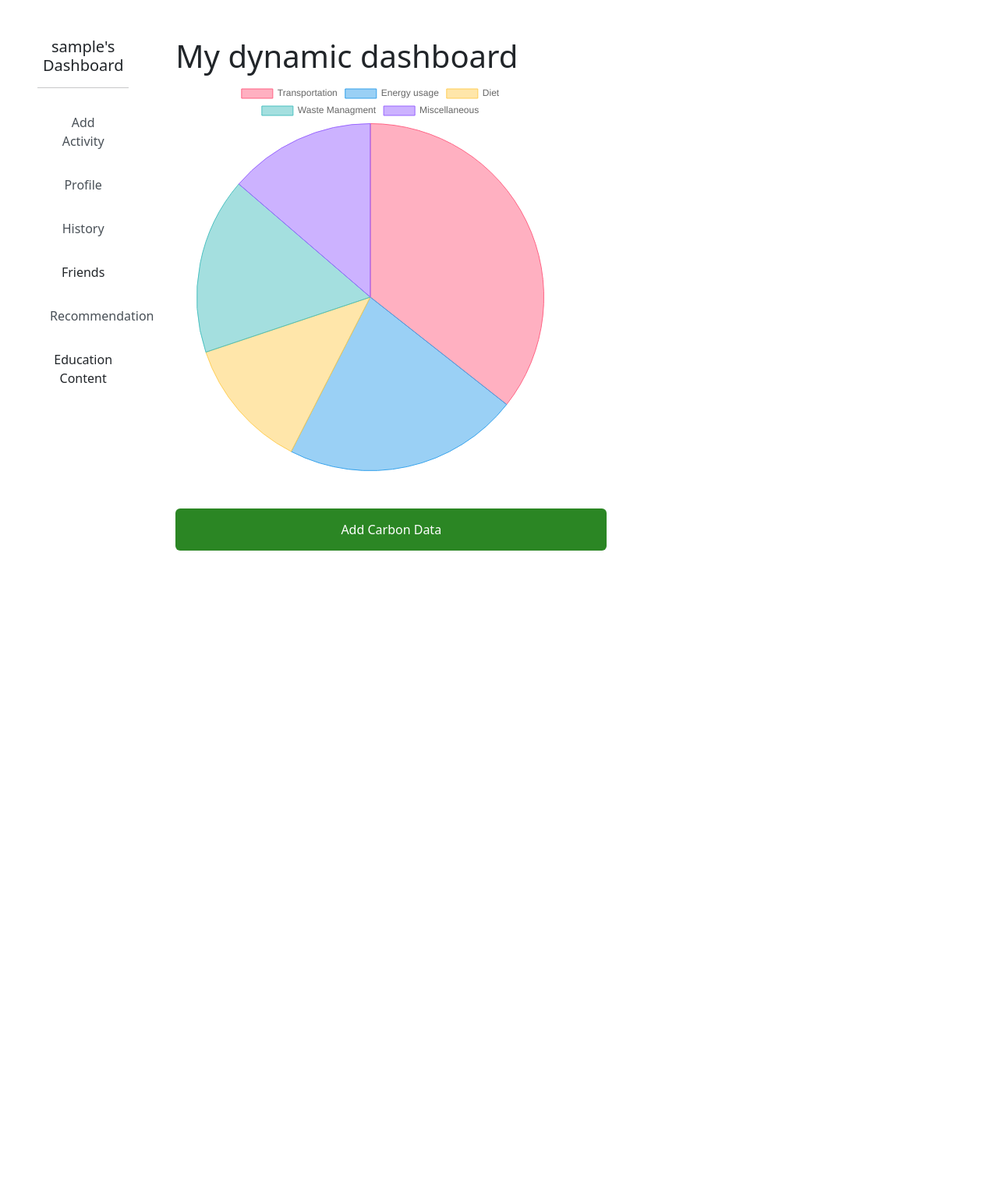
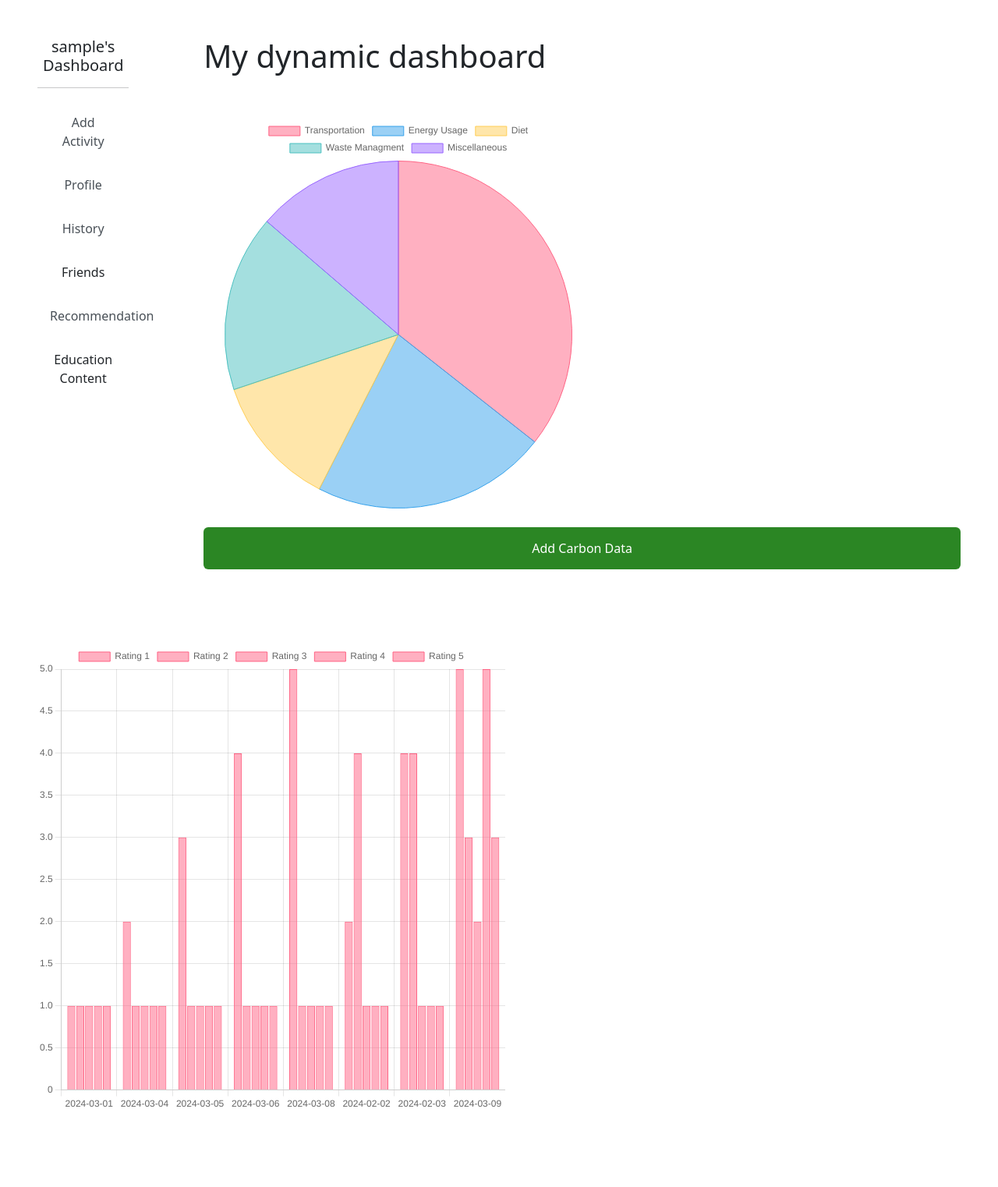
Before and after one commit to LDA526/BIT216-EcoCarbon, a PHP site: page /BIT216-EcoCarbon/dashboard.php in a window 1280 px wide. Shown: the part 74-1596 px from the top of the page at 78% size. Before the commit the page ends 780 px from the top, so only its background shows below. Run offline with PHP 8.4, Linux system fonts and the light colour scheme; the visitor is signed in with stand-in values (Sample User, id 1); data comes from the database, SQL or seed files in the repository.

Commit message:
merged Bernard's branch to main (bar chart)

```diff
--- a/dashboard.php
+++ b/dashboard.php
@@ -16,7 +16,7 @@ if ($conn->connect_error) {
     die("Connection failed: " . $conn->connect_error);
 }
 
-// Fetch rating data from the database
+// Fetch rating data from the database for pie chart
 $sql = "SELECT SUM(rating1) AS total_rating1, SUM(rating2) AS total_rating2, SUM(rating3) AS total_rating3, SUM(rating4) AS total_rating4, SUM(rating5) AS total_rating5 FROM activity_responses";
 $result = $conn->query($sql);
 
@@ -30,6 +30,24 @@ if ($result->num_rows > 0) {
 } else {
     echo "0 results";
 }
+
+// Fetch data from the database for the line chart
+$sqlLine = "SELECT activity_date, rating1, rating2, rating3, rating4, rating5 FROM activity_responses";
+$resultLine = $conn->query($sqlLine);
+
+// Initialize arrays to store fetched data for the line chart
+$datesLine = [];
+$ratingsLine = [];
+
+// Fetch data from the result set for the line chart
+if ($resultLine->num_rows > 0) {
+    while ($row = $resultLine->fetch_assoc()) {
+        $datesLine[] = $row['activity_date'];
+        $ratingsLine[] = [$row['rating1'], $row['rating2'], $row['rating3'], $row['rating4'], $row['rating5']];
+    }
+}
+
+
 
 // Close the database connection
 $conn->close();
@@ -90,17 +108,28 @@ $conn->close();
 
 
 
-            <div class="col-md-8 pt-5">
+            <body>
+                <div class="col p-5">
                     <h1>My dynamic dashboard</h1>
+                    <br><br>
                     <!-- Create a canvas element for the pie chart -->
                     <div id="chartContainer" style="width: 500px; height: 500px;">
                         <canvas id="dashPieChart"></canvas>
                     </div>
-
-                <div class="col-md-8 pt-5">
+                    <br>
                     <button id="addCDataBtn" class="btn btn-primary" style="background-color: #15790D;">Add Carbon Data</button>
                 </div>
+                <div class="col p-5">
+                    <!-- Create a canvas element for the line chart -->
+                    <div id="chartContainerBar" style="width: 900px; height: 600px;">
+                    <canvas id="dashBarChart"></canvas>
+                    </div>
+                </div>
+                <div class="col">
+                </div>
+            </body>
 
+                <script src="https://cdn.jsdelivr.net/npm/chart.js"></script>
                 <script>
                 // Get the canvas element
                 var ctx = document.getElementById('dashPieChart').getContext('2d');
@@ -109,7 +138,7 @@ $conn->close();
                 var totalRatings = <?php echo json_encode($totalRatings); ?>;
 
                 // Extract individual total rating values
-                var labels = ['Transportation', 'Energy usage', 'Diet', 'Waste Managment', 'Miscellaneous'];
+                var labels = ['Transportation', 'Energy Usage', 'Diet', 'Waste Managment', 'Miscellaneous'];
                 var values = Object.values(totalRatings);
 
 
@@ -147,9 +176,43 @@ $conn->close();
             }
         });
 
+    // Data for the bar chart
+    var dataBar = {
+                    labels: <?php echo json_encode($datesLine); ?>,
+                    datasets: [
+                        <?php for($i = 0; $i < count($ratingsLine[0]); $i++) { ?>
+                        {
+                            label: 'Rating <?php echo $i + 1; ?>',
+                            data: <?php echo json_encode(array_column($ratingsLine, $i)); ?>,
+                            backgroundColor: 'rgba(255, 99, 132, 0.5)',
+                            borderColor: 'rgba(255, 99, 132, 1)',
+                            borderWidth: 1
+                        },
+                        <?php } ?>
+                    ]
+                };
+                // Create the bar chart
+                var ctxBar = document.getElementById('dashBarChart').getContext('2d');
+                var dashBarChart = new Chart(ctxBar, {
+                    type: 'bar',
+                    data: dataBar,
+                    options: {
+                        responsive: true,
+                        aspectRatio: 1,
+                        // Add any other chart options here
+                    }
+                });
+
+                // Set the width and height of the div containers
+                document.getElementById('chartContainerBar').style.width = '900px';
+                document.getElementById('chartContainerBar').style.height = '600px';
+
+                document.getElementById('chartContainerPie').style.width = '500px';
+                document.getElementById('chartContainerPie').style.height = '500px';
+
                 // Set the width and height of the div container
-document.getElementById('chartContainer').style.width = '500px';
-document.getElementById('chartContainer').style.height = '500px';
+                document.getElementById('chartContainer').style.width = '900px';
+                document.getElementById('chartContainer').style.height = '700px';
 
                 // Function to redirect to another page
                 function redirectToAnotherPage() {
@@ -158,10 +221,15 @@ document.getElementById('chartContainer').style.height = '500px';
 
     // Function to update chart data
     function updateCData() {
-    // Example: Update chart data
+                    // Example: Update chart data for the pie chart
                     dashPieChart.data.datasets[0].data = [10, 20, 30, 40, 50];
-    // Update chart
+                    // Example: Update chart data for the bar chart
+                    dashBarChart.data.datasets.forEach((dataset) => {
+                        dataset.data = [10, 20, 30, 40, 50];
+                    });
+                    // Update charts
                     dashPieChart.update();
+                    dashBarChart.update();
                 }
 
     // Add event listener to the button
```
Lines whose indentation alone changed are shown as unchanged.
